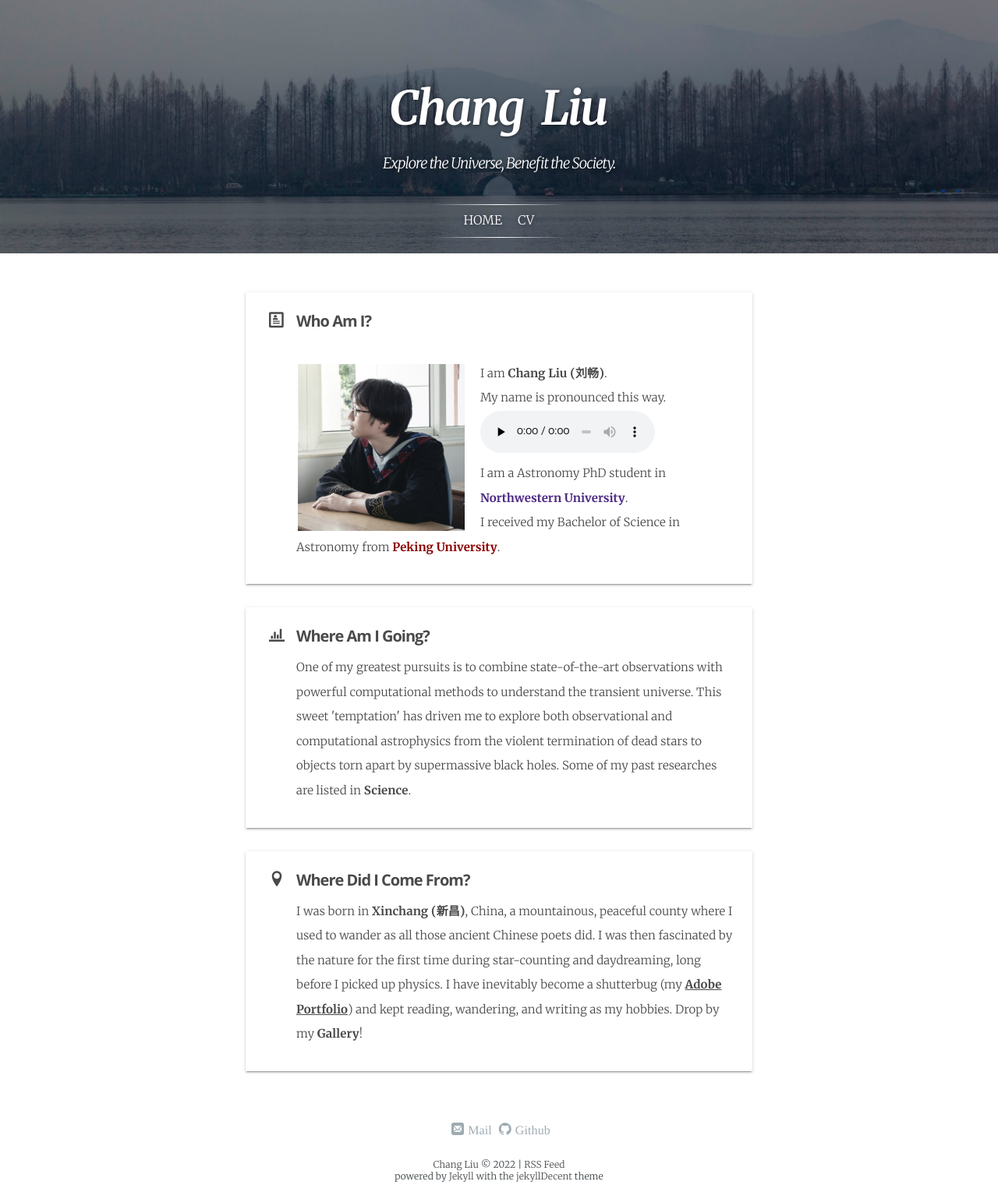
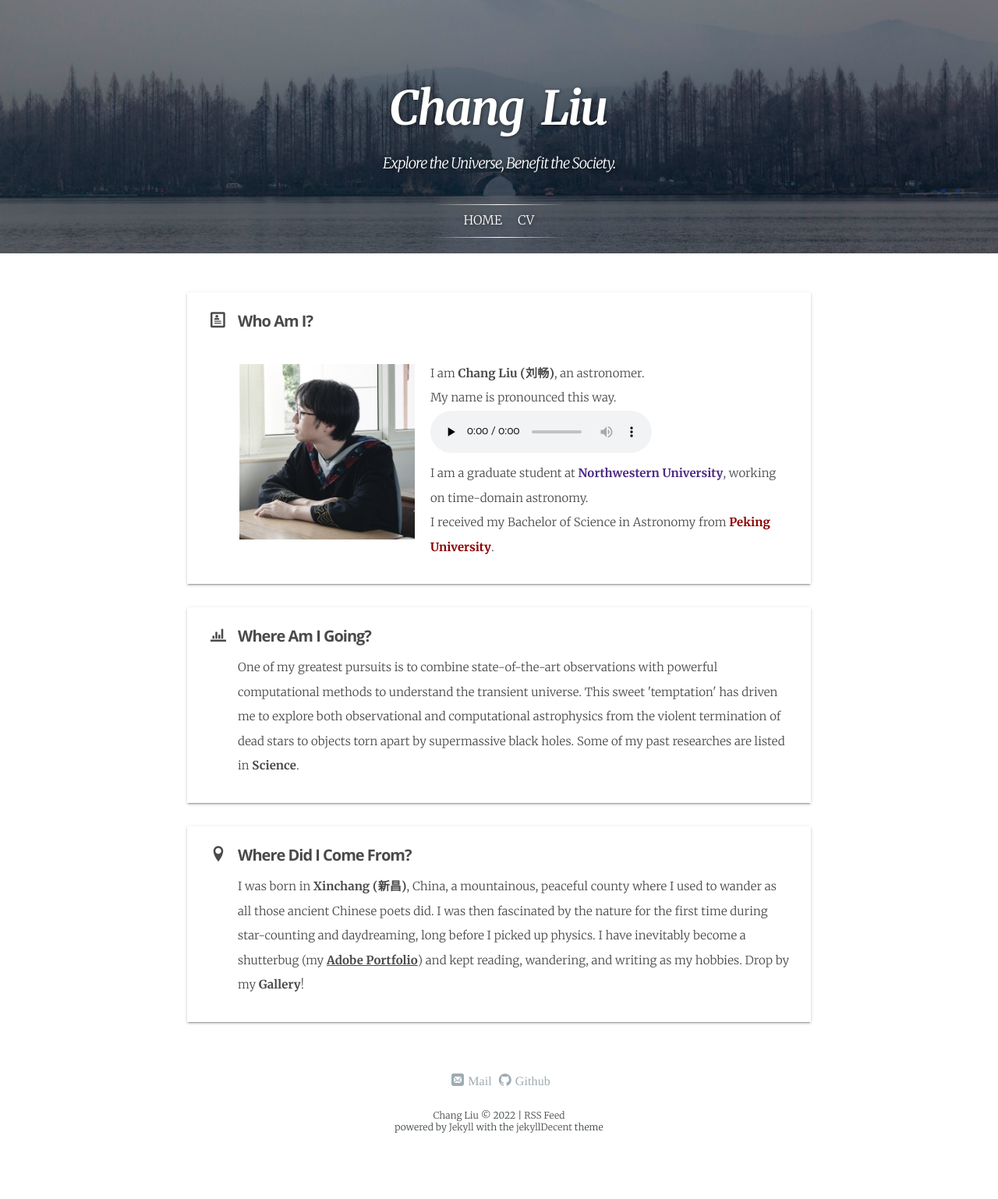
Before and after one commit to slowdivePTG/slowdivePTG.github.io, a Jekyll site: the page built from index.html, in a window 1280 px wide. Shown: the whole page at 78% size. Built offline with Jekyll 4.4.1, drawn with Linux system fonts in a browser that asks for light colours; some web fonts are replaced; a script that is not in the unit is left out; after the commit the page ends 1475 px from its top, so only the background shows below that.

```diff
--- a/_sass/main.scss
+++ b/_sass/main.scss
@@ -263,8 +263,8 @@
 .md-card,
 ol,
 .read-next {
-    width: 90%;
-    max-width: 650px;
+    width: 80%;
+    max-width: 800px;
     margin-left: auto;
     margin-right: auto;
     word-wrap: break-word;
--- a/_sass/post.scss
+++ b/_sass/post.scss
@@ -12,7 +12,7 @@
 
 .single-post {
     .post-content img, .post-title, .post-meta {
-        max-width: 700px;
+        max-width: 800px;
         width: 100%;
         margin: auto;
     }
@@ -111,10 +111,11 @@
     figcaption {
         position: absolute;
         top: 0;
-        right: 670px;
+        right: 102.5%;
         font-style: italic;
         text-align: right;
-        width: 180px;
+        width: 25%;
+        max-width: 180px;
         padding-top: 10px;
         line-height: 1.5;
         color: #999;
--- a/index.html
+++ b/index.html
@@ -19,11 +19,11 @@ layout: default
    </div>
    <div class="content">
        <ul>
-          <p style="width:38.2%;">
+          <p style="width:38.2%; max-width: 225px;">
             <img src="{{ '/assets/page/chang_cover.jpg' | absolute_url }}" align="left" width="0px" style="vertical-align:left;margin:3px 20px 3px 2px"/>
           </p>
 
-          I am <b>Chang Liu (刘畅)</b>. <br>
+          I am <b>Chang Liu (刘畅)</b>, an astronomer. <br>
           My name is pronounced this way.
               <!--[if lt IE 9]><script>document.createElement('audio');</script><![endif]-->
               <audio class="wp-audio-shortcode" id="audio-51-1" preload="none" style="width: 40%;" controls="controls">
@@ -31,7 +31,7 @@ layout: default
                   <a href="/assets/changliu.mp3">/assets/changliu.mp3</a>
 
               </audio><br>
-          I am a Astronomy PhD student in <b><a href = 'https://ciera.northwestern.edu/directory/chang-liu/'><font color='4E2A84'>Northwestern University</font></a></b>. <br>
+          I am a graduate student at <b><a href = 'https://ciera.northwestern.edu/directory/chang-liu/'><font color='4E2A84'>Northwestern University</font></a></b>, working on time-domain astronomy. <br>
           I received my Bachelor of Science in Astronomy from <b><a href = 'https://astro.pku.edu.cn'><font color="#8c0000">Peking University</font></a></b>.
       </ul>
    </div>
```
Also changed, not shown: _data/cv.yml (+49 -31 lines), _pages/cv.html (+16 -16 lines), 2 other files.
